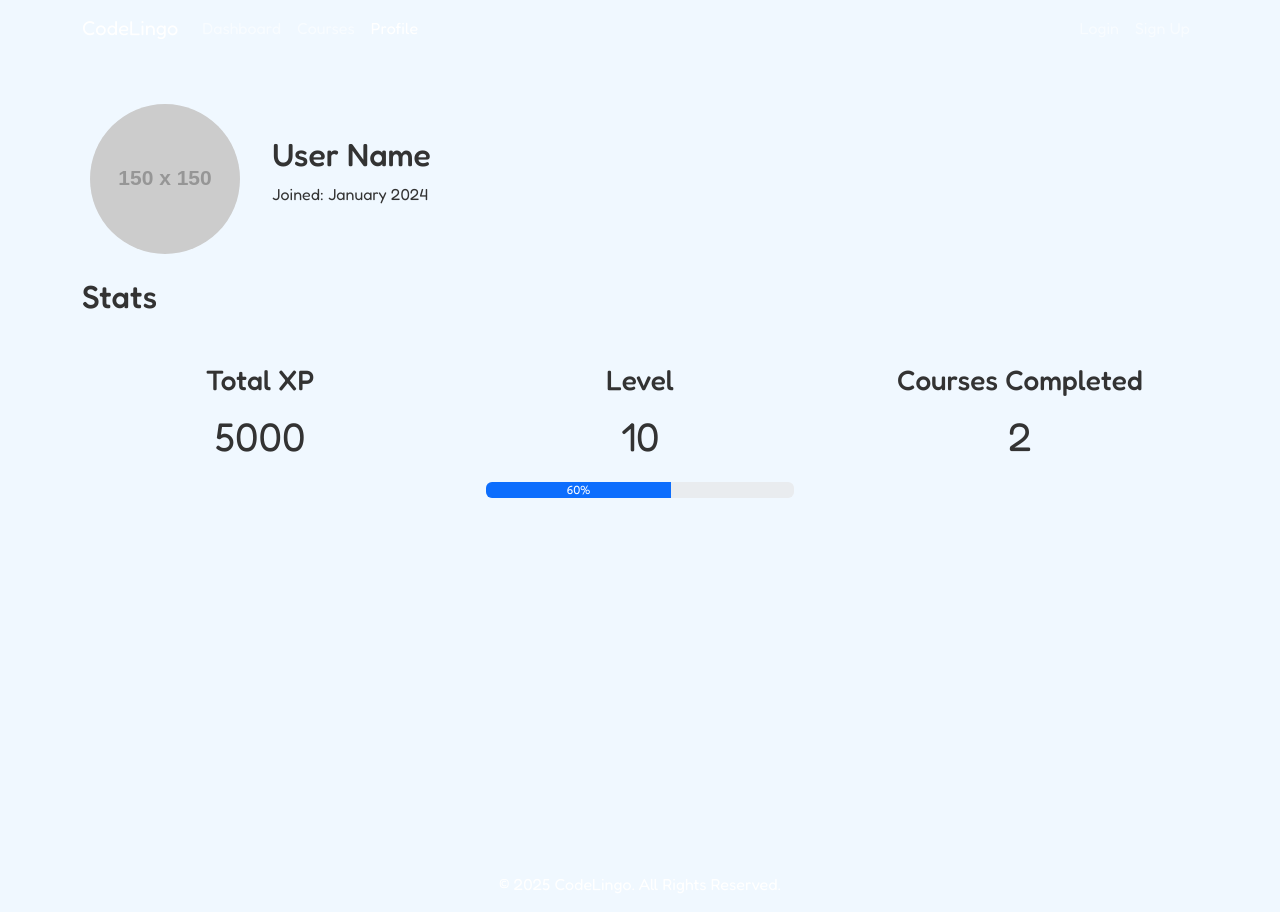
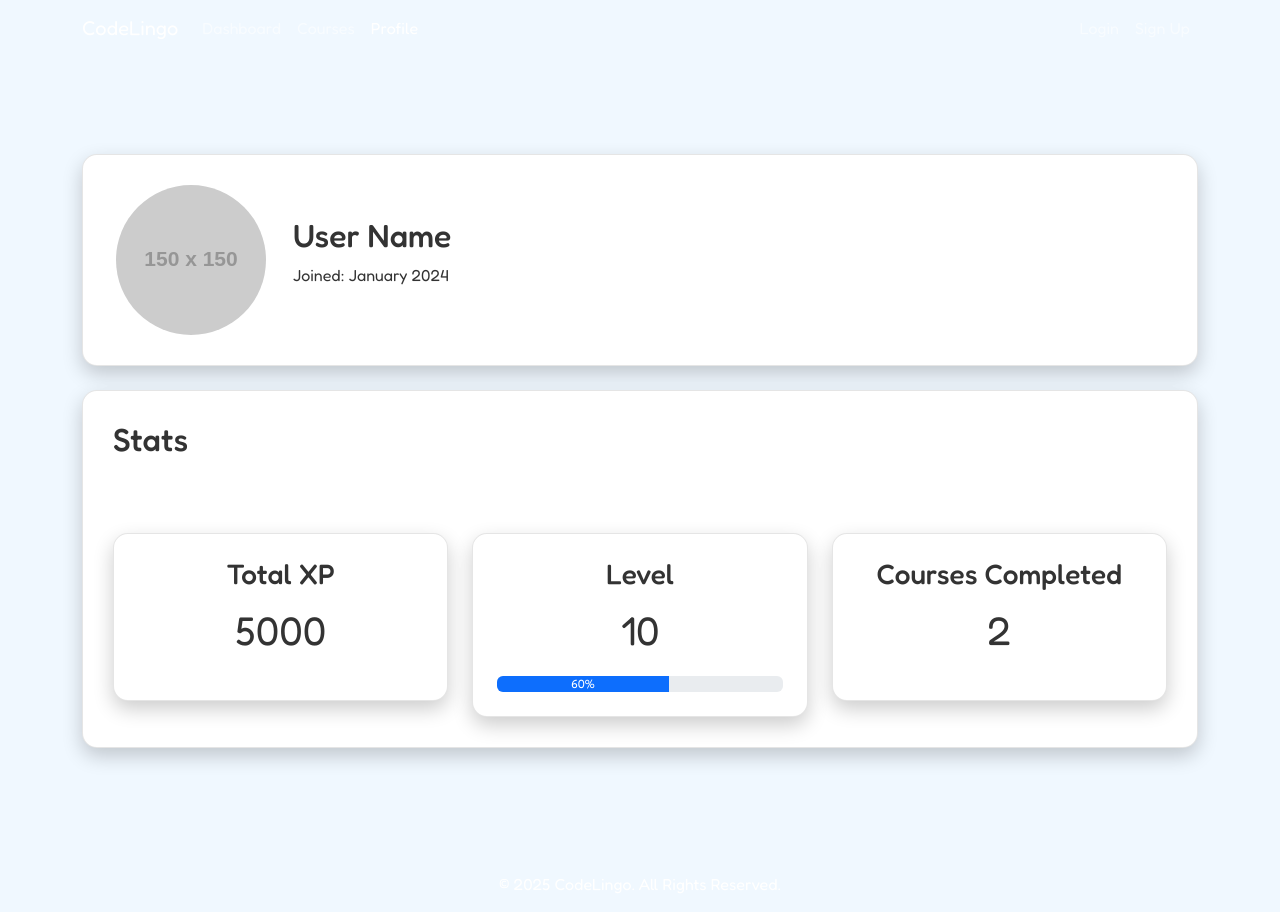
Before and after one commit to SaaiAravindhRaja/CodeLingo, a React (Create React App) app: page /profile in a window 1280 px wide. Built offline with nearby package versions, Linux system fonts and the light colour scheme.

Commit message:
Apply cartoony theme to Profile page

```diff
--- a/src/pages/ProfilePage.tsx
+++ b/src/pages/ProfilePage.tsx
@@ -4,7 +4,7 @@ import { Container, Row, Col, ProgressBar } from 'react-bootstrap';
 const ProfilePage = () => {
     return (
         <Container className="mt-5">
-            <div className="ray-card">
+            <div className="game-card">
                 <Row className="align-items-center">
                     <Col md={2} className="text-center">
                         <img src="https://via.placeholder.com/150" alt="profile" className="rounded-circle" />
@@ -16,24 +16,24 @@ const ProfilePage = () => {
                 </Row>
             </div>
 
-            <div className="ray-card mt-4">
+            <div className="game-card mt-4">
                 <h2 className="mb-4">Stats</h2>
                 <Row>
                     <Col>
-                        <div className="ray-card text-center p-4">
+                        <div className="game-card text-center p-4">
                             <h3>Total XP</h3>
                             <p className="fs-1">5000</p>
                         </div>
                     </Col>
                     <Col>
-                        <div className="ray-card text-center p-4">
+                        <div className="game-card text-center p-4">
                             <h3>Level</h3>
                             <p className="fs-1">10</p>
                             <ProgressBar now={60} label="60%" />
                         </div>
                     </Col>
                     <Col>
-                        <div className="ray-card text-center p-4">
+                        <div className="game-card text-center p-4">
                             <h3>Courses Completed</h3>
                             <p className="fs-1">2</p>
                         </div>
```
